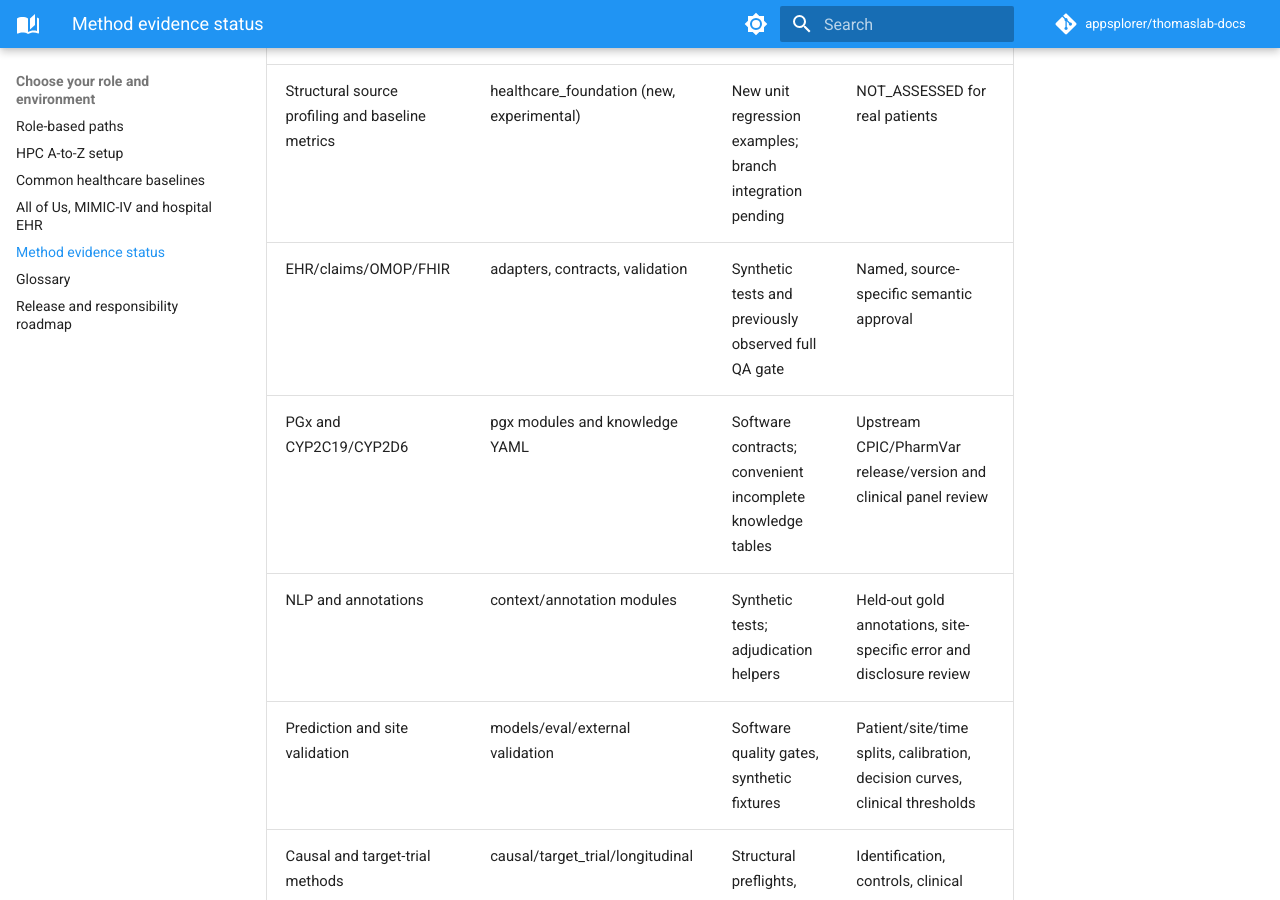
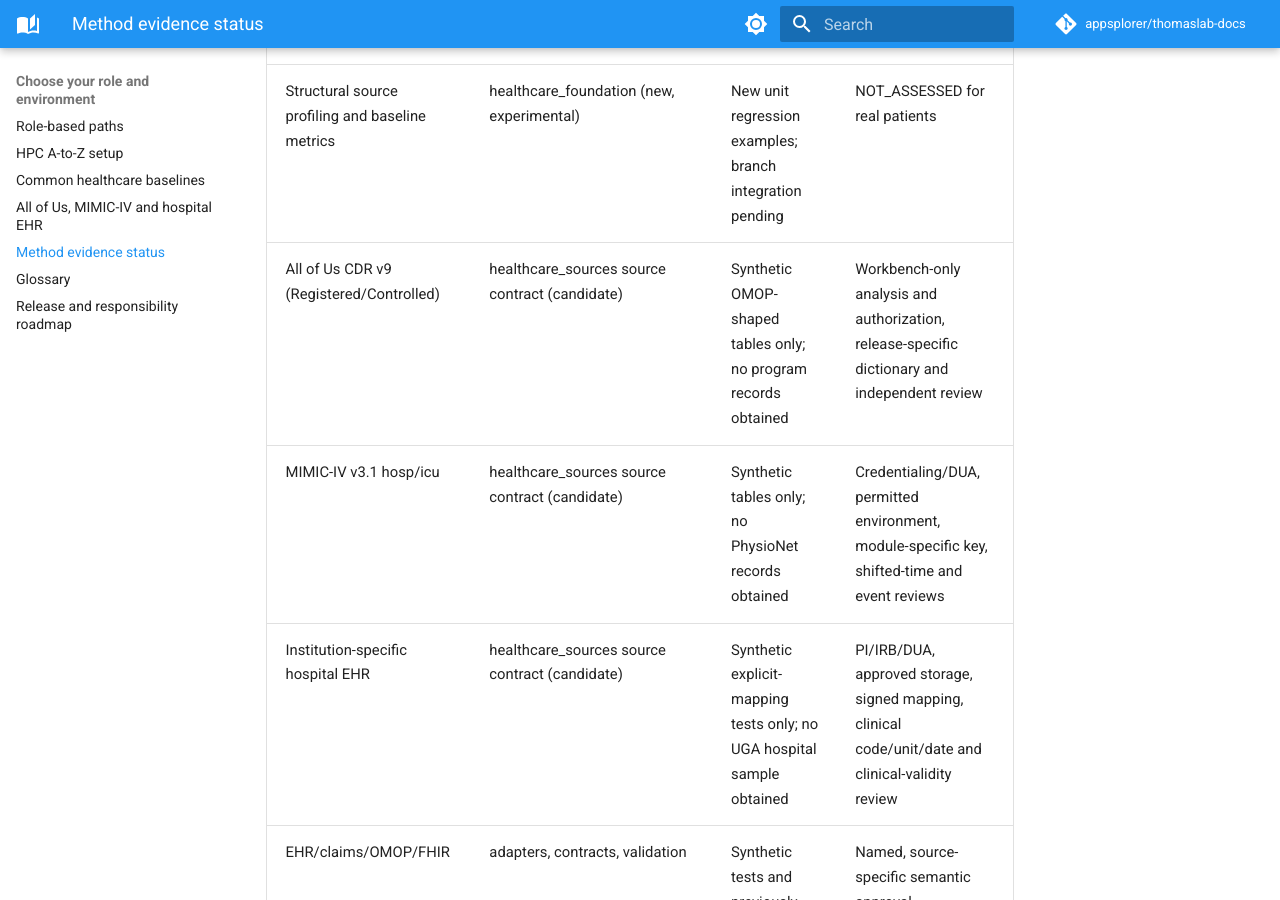
Before and after one commit to appsplorer/thomaslab-docs, an MkDocs documentation site: the page built from docs/guides/method-readiness.md, in a window 1280 px wide and 900 px high, scrolled down 370 px. Built offline with MkDocs 1.6.1 and Material for MkDocs 9.7.7, drawn with Linux system fonts in a browser that asks for light colours; comment, search, counter and statistics services are not loaded.

Commit message:
docs: track all three named sources as synthetic-only candidates pending rights and independent validation

```diff
--- a/docs/guides/method-readiness.md
+++ b/docs/guides/method-readiness.md
@@ -9,6 +9,9 @@ self-certify external clinical validation through a documentation edit.
 | Method family | Source features | Verified evidence | Current study-level gate |
 |---|---|---|---|
 | Structural source profiling and baseline metrics | healthcare_foundation (new, experimental) | New unit regression examples; branch integration pending | NOT_ASSESSED for real patients |
+| All of Us CDR v9 (Registered/Controlled) | healthcare_sources source contract (candidate) | Synthetic OMOP-shaped tables only; no program records obtained | Workbench-only analysis and authorization, release-specific dictionary and independent review |
+| MIMIC-IV v3.1 hosp/icu | healthcare_sources source contract (candidate) | Synthetic tables only; no PhysioNet records obtained | Credentialing/DUA, permitted environment, module-specific key, shifted-time and event reviews |
+| Institution-specific hospital EHR | healthcare_sources source contract (candidate) | Synthetic explicit-mapping tests only; no UGA hospital sample obtained | PI/IRB/DUA, approved storage, signed mapping, clinical code/unit/date and clinical-validity review |
 | EHR/claims/OMOP/FHIR | adapters, contracts, validation | Synthetic tests and previously observed full QA gate | Named, source-specific semantic approval |
 | PGx and CYP2C19/CYP2D6 | pgx modules and knowledge YAML | Software contracts; convenient incomplete knowledge tables | Upstream CPIC/PharmVar release/version and clinical panel review |
 | NLP and annotations | context/annotation modules | Synthetic tests; adjudication helpers | Held-out gold annotations, site-specific error and disclosure review |
```
